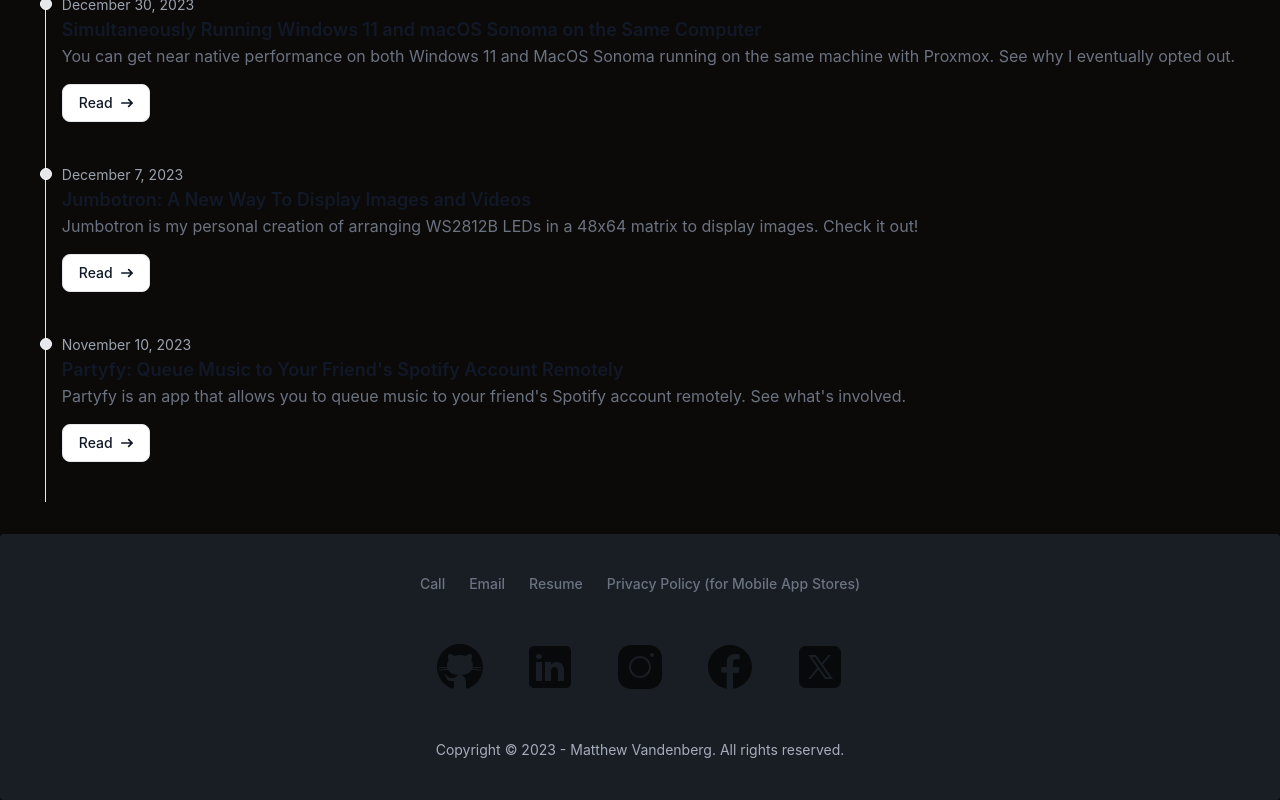
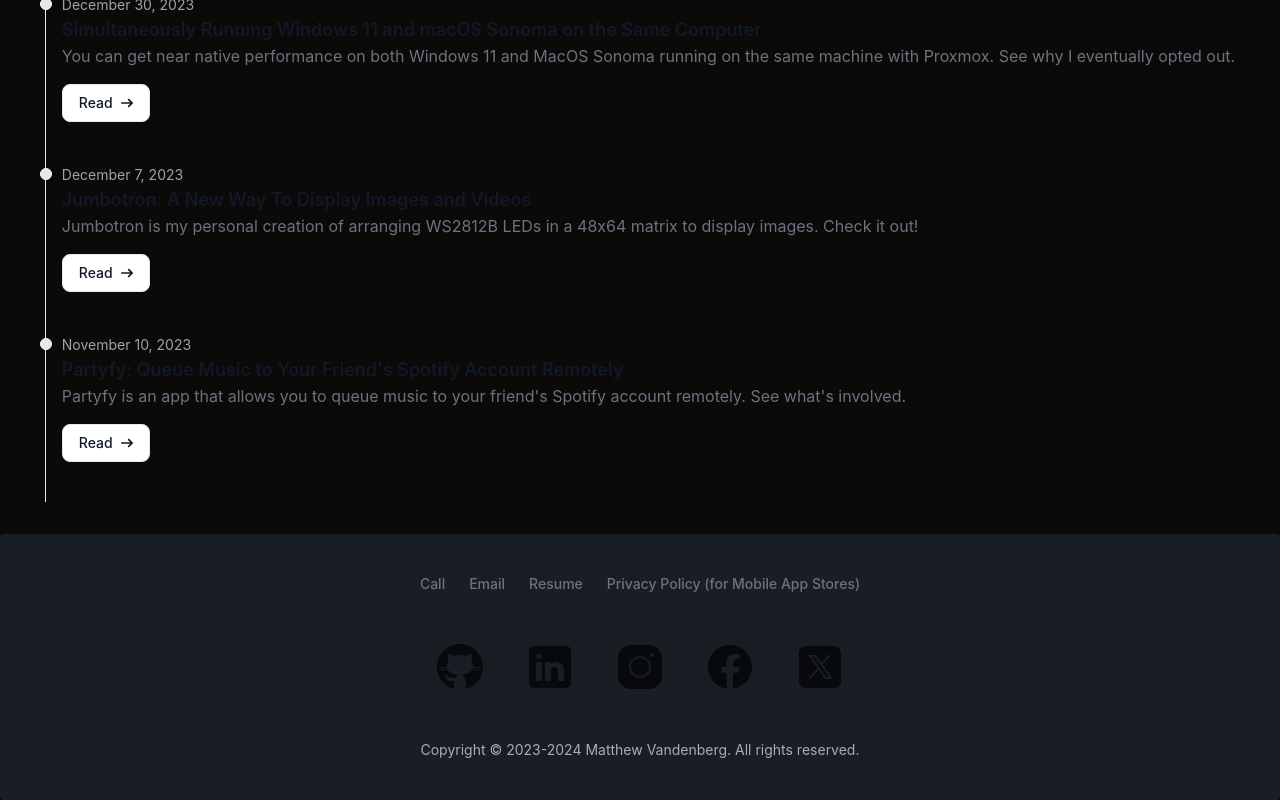
Before and after one commit to mv5903/website, a Svelte app in the folder website/: page / in a window 1280 px wide. Shown: the part 3826-4626 px from the top of the page. Built offline with nearby package versions, Linux system fonts and the light colour scheme.

Commit message:
update copyright

```diff
--- a/website/src/App.svelte
+++ b/website/src/App.svelte
@@ -251,7 +251,7 @@
         </div>
       </nav>
       <aside>
-        <p class="text-[#a6adba]">Copyright © 2023 - Matthew Vandenberg. All rights reserved.</p>
+        <p class="text-[#a6adba]">Copyright © 2023-2024 Matthew Vandenberg. All rights reserved.</p>
       </aside>
     </footer>
   </main>
```
